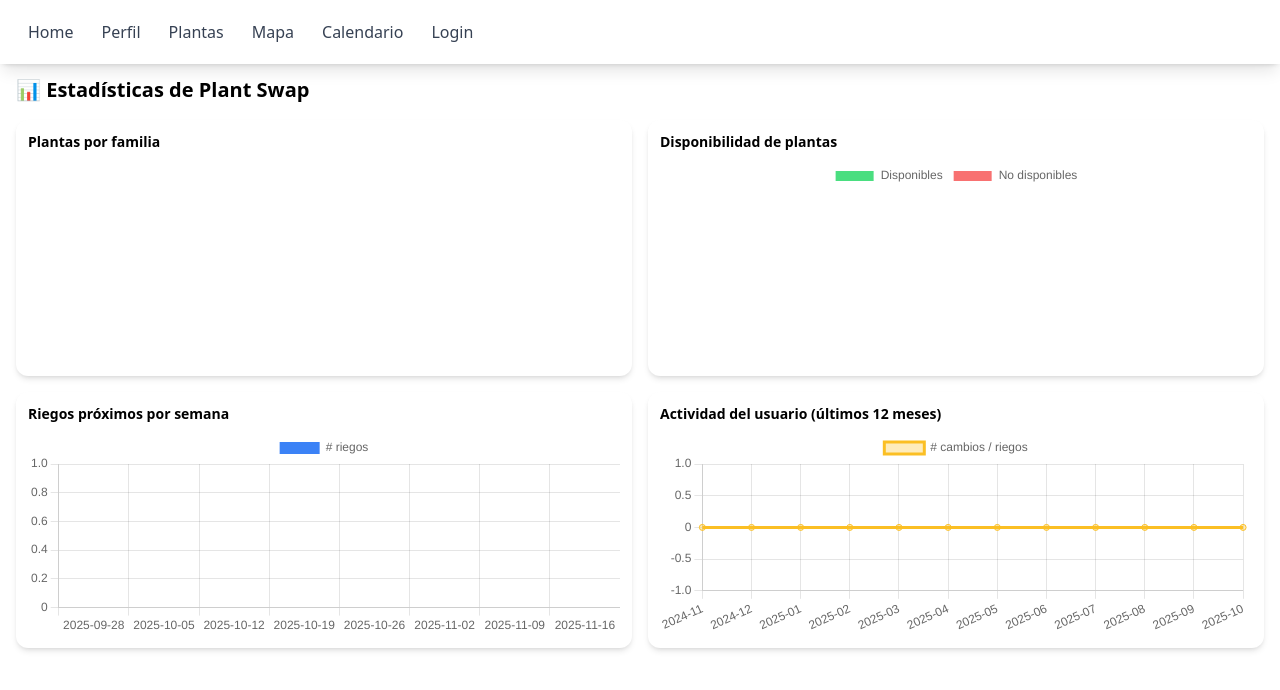
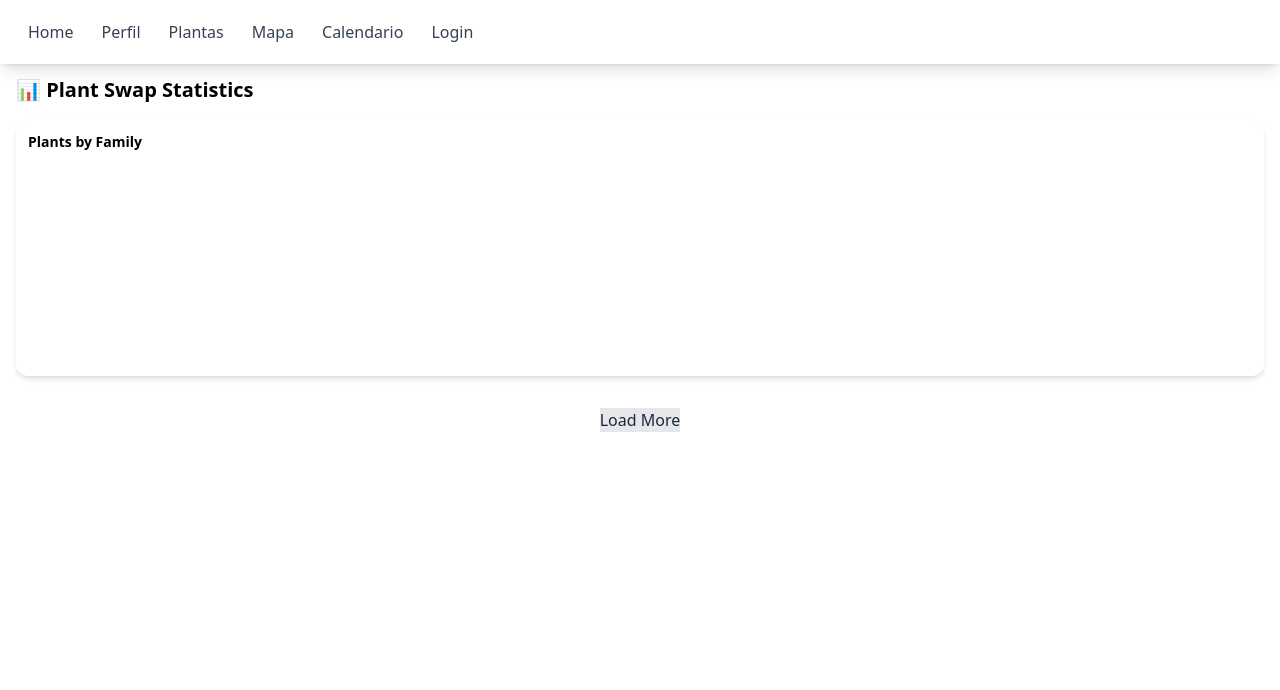
Before and after one commit to Clos266/plantapp, a React (Vite) app: page /charts in a window 1280 px wide. Shown: the top 690 px of the page. Built offline with nearby package versions, Linux system fonts and the light colour scheme; no server answers.

Commit message:
feat: enhance Charts component with toggle for additional data visualization and improve UI labels

```diff
--- a/src/pages/Charts.tsx
+++ b/src/pages/Charts.tsx
@@ -15,6 +15,7 @@ import {
 import { Bar, Doughnut, Line, Pie } from "react-chartjs-2";
 import { supabase } from "../services/supabaseClient";
 import { addDays, startOfWeek, format } from "date-fns";
+import { Button } from "../components/ui/Button";
 
 ChartJS.register(
   CategoryScale,
@@ -47,6 +48,7 @@ interface Event {
 export default function Charts() {
   const [plants, setPlants] = useState<Plant[]>([]);
   const [events, setEvents] = useState<Event[]>([]);
+  const [showAll, setShowAll] = useState(false);
 
   const fetchData = async () => {
     const {
@@ -54,19 +56,17 @@ export default function Charts() {
     } = await supabase.auth.getUser();
     if (!user) return;
 
-    const { data: plantData, error: plantError } = await supabase
+    const { data: plantData } = await supabase
       .from("plants")
       .select("*")
       .eq("user_id", user.id);
-    if (plantError) console.error(plantError);
-    else setPlants(plantData || []);
+    setPlants(plantData || []);
 
-    const { data: eventData, error: eventError } = await supabase
+    const { data: eventData } = await supabase
       .from("events")
       .select("*")
       .eq("user_id", user.id);
-    if (eventError) console.error(eventError);
-    else setEvents(eventData || []);
+    setEvents(eventData || []);
   };
 
   useEffect(() => {
@@ -76,17 +76,17 @@ export default function Charts() {
   // --- Plants by family ---
   const familyCounts: Record<string, number> = {};
   plants.forEach((p) => {
-    const f = p.familia || "Sin familia";
+    const f = p.familia || "No family";
     familyCounts[f] = (familyCounts[f] || 0) + 1;
   });
   const familyLabels = Object.keys(familyCounts);
   const familyData = Object.values(familyCounts);
 
-  // --- Plants available vs not ---
+  // --- Available vs unavailable plants ---
   const availableCount = plants.filter((p) => p.disponible).length;
   const unavailableCount = plants.length - availableCount;
 
-  // --- Riegos por semana ---
+  // --- Upcoming watering per week ---
   const today = new Date();
   const weekStarts: string[] = [];
   const weekCounts: number[] = [];
@@ -101,7 +101,7 @@ export default function Charts() {
     weekCounts.push(count);
   }
 
-  // --- Actividad del usuario últimos 12 meses ---
+  // --- User activity for the last 12 months ---
   const activity: Record<string, number> = {};
   for (let i = 11; i >= 0; i--) {
     const m = new Date(today.getFullYear(), today.getMonth() - i, 1);
@@ -129,17 +129,18 @@ export default function Charts() {
 
   return (
     <div className="p-4 space-y-6">
-      <h1 className="text-xl font-bold mb-4">📊 Estadísticas de Plant Swap</h1>
-      <div className="grid grid-cols-1 md:grid-cols-2 gap-4">
+      <h1 className="text-xl font-bold mb-4">📊 Plant Swap Statistics</h1>
+
+      {/* Always visible: first chart */}
       <div className={chartContainer}>
-          <h2 className="font-semibold mb-2 text-sm">Plantas por familia</h2>
+        <h2 className="font-semibold mb-2 text-sm">Plants by Family</h2>
         <div className="flex-1">
           <Doughnut
             data={{
               labels: familyLabels,
               datasets: [
                 {
-                    label: "# plantas",
+                  label: "# of Plants",
                   data: familyData,
                   backgroundColor: familyLabels.map(
                     (_, i) =>
@@ -153,17 +154,18 @@ export default function Charts() {
         </div>
       </div>
 
+      {/* Show additional charts only if showAll = true */}
+      {showAll && (
+        <div className="grid grid-cols-1 md:grid-cols-2 gap-4">
           <div className={chartContainer}>
-          <h2 className="font-semibold mb-2 text-sm">
-            Disponibilidad de plantas
-          </h2>
+            <h2 className="font-semibold mb-2 text-sm">Plant Availability</h2>
             <div className="flex-1">
               <Pie
                 data={{
-                labels: ["Disponibles", "No disponibles"],
+                  labels: ["Available", "Unavailable"],
                   datasets: [
                     {
-                    label: "# plantas",
+                      label: "# of Plants",
                       data: [availableCount, unavailableCount],
                       backgroundColor: ["#4ade80", "#f87171"],
                     },
@@ -176,7 +178,7 @@ export default function Charts() {
 
           <div className={chartContainer}>
             <h2 className="font-semibold mb-2 text-sm">
-            Riegos próximos por semana
+              Upcoming Waterings per Week
             </h2>
             <div className="flex-1">
               <Bar
@@ -184,7 +186,7 @@ export default function Charts() {
                   labels: weekStarts,
                   datasets: [
                     {
-                    label: "# riegos",
+                      label: "# of Waterings",
                       data: weekCounts,
                       backgroundColor: "#3b82f6",
                     },
@@ -197,7 +199,7 @@ export default function Charts() {
 
           <div className={chartContainer}>
             <h2 className="font-semibold mb-2 text-sm">
-            Actividad del usuario (últimos 12 meses)
+              User Activity (Last 12 Months)
             </h2>
             <div className="flex-1">
               <Line
@@ -205,7 +207,7 @@ export default function Charts() {
                   labels: activityLabels,
                   datasets: [
                     {
-                    label: "# cambios / riegos",
+                      label: "# of Events / Waterings",
                       data: activityData,
                       borderColor: "#fbbf24",
                       backgroundColor: "rgba(251,191,36,0.3)",
@@ -218,6 +220,17 @@ export default function Charts() {
             </div>
           </div>
         </div>
+      )}
+
+      {/* Load more / less button */}
+      <div className="flex justify-center pt-2">
+        <Button
+          onClick={() => setShowAll(!showAll)}
+          className="w-full sm:w-auto bg-gray-200 text-gray-800 hover:bg-gray-300 dark:bg-gray-700 dark:text-gray-100 dark:hover:bg-gray-600"
+        >
+          {showAll ? "Show Less" : "Load More"}
+        </Button>
+      </div>
     </div>
   );
 }
```
Lines whose indentation alone changed are shown as unchanged.
